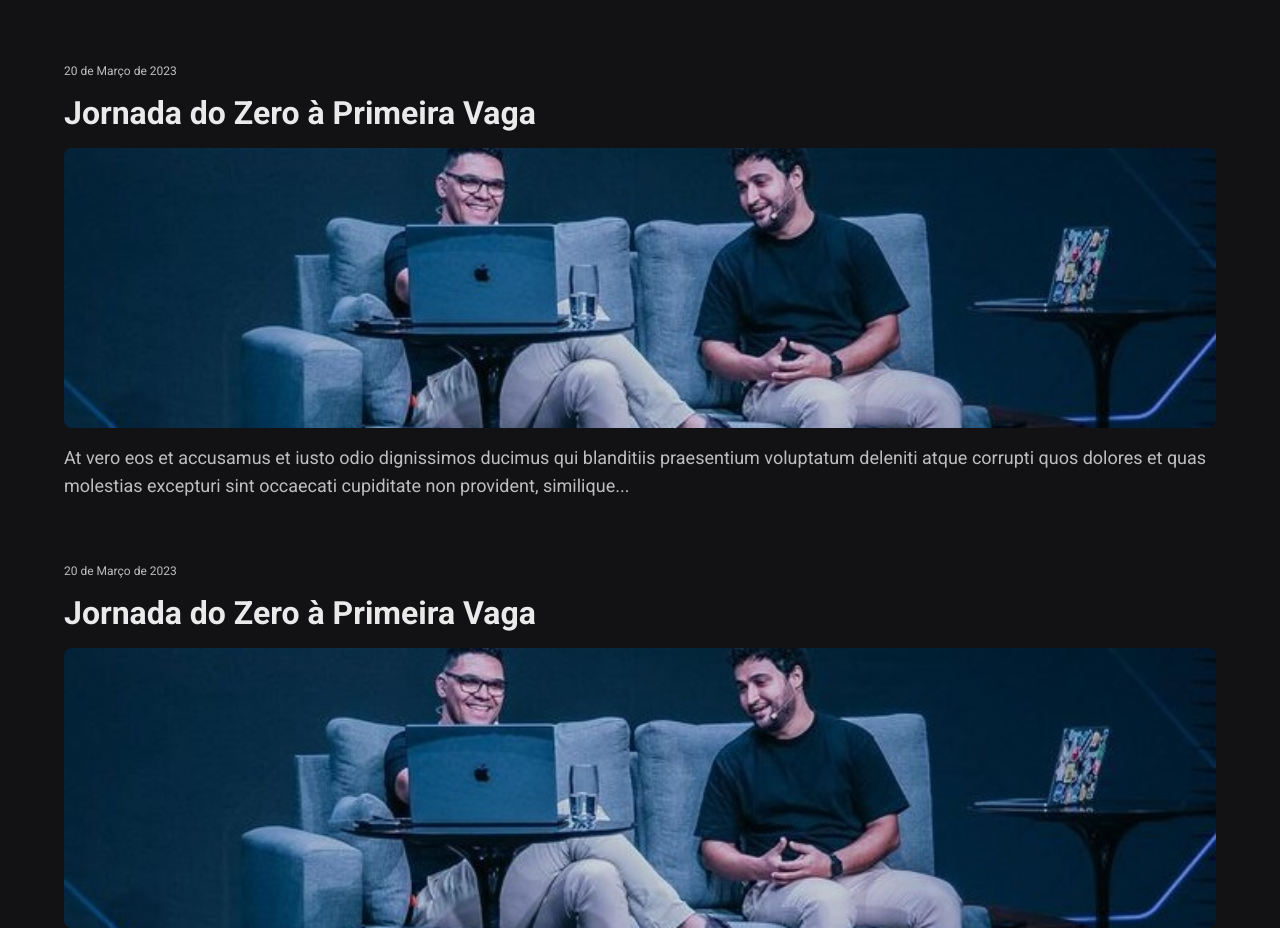
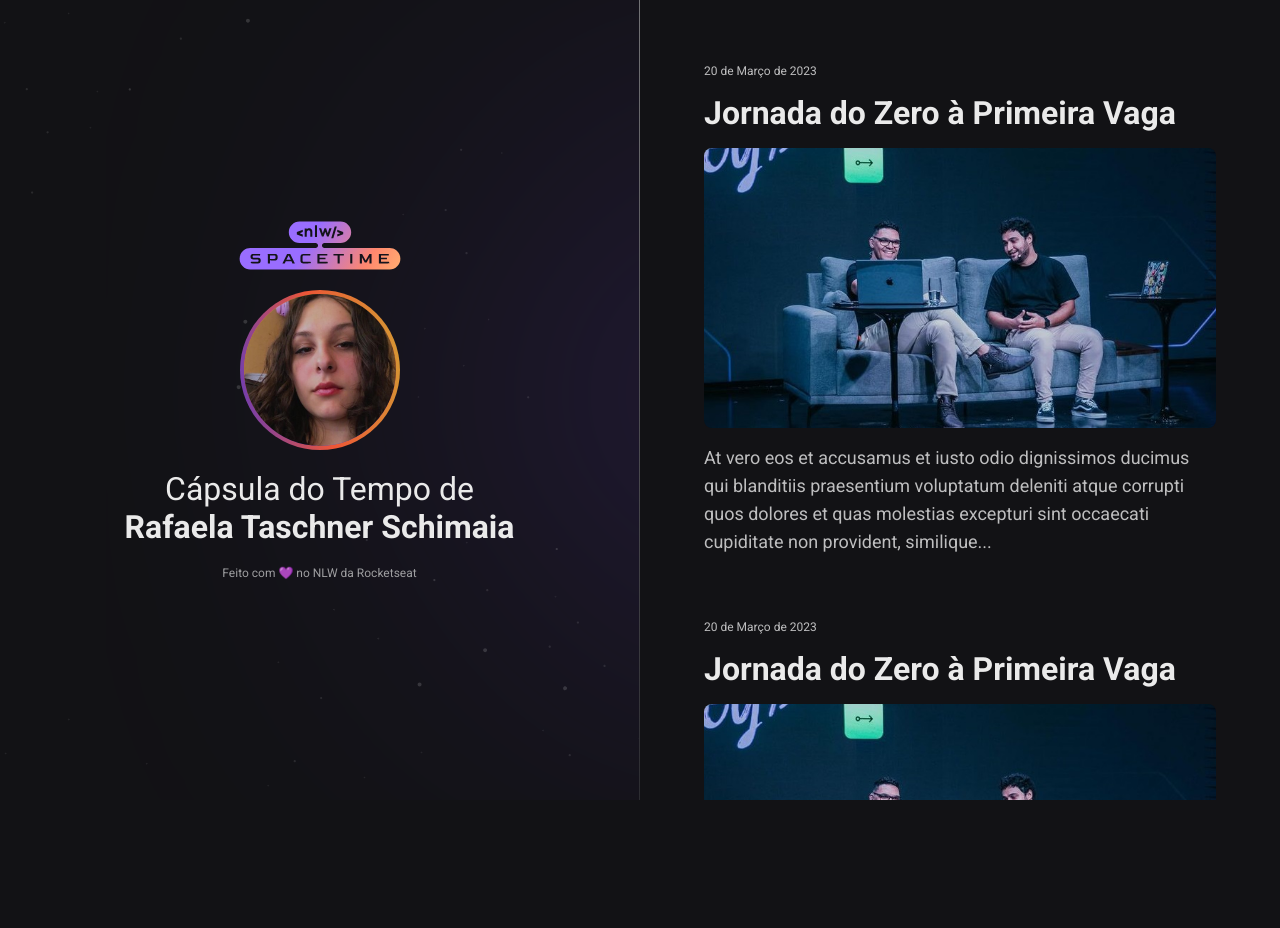
Before and after one commit to RafaelaTS14/NLW-2023, a plain HTML site: page index.html in a window 1280 px wide. Shown: the top 928 px of the page. After the commit the page ends 800 px from the top, so only its background shows below. Drawn offline with Linux system fonts and the light colour scheme.

Commit message:
criação de grid e estilização com rolagem

```diff
--- a/index.html
+++ b/index.html
@@ -17,6 +17,16 @@
 </head>
 
 <body>
+  <aside>
+    <img src="./assets/logo.svg" alt="Logo NLW">
+    <img src="./assets/suporte.png" alt="Foto da Rafaela">
+    <p>
+      Cápsula do Tempo de <br />
+      <strong> Rafaela Taschner Schimaia</strong>
+    </p>
+
+    <span>Feito com 💜 no NLW da Rocketseat</span>
+  </aside>
   <nav>
     <a href="https://www.youtube.com/live/3nz5HkUJaVU?feature=share" target="_blank" class="memory">
       <small>20 de Março de 2023</small>
--- a/styles.css
+++ b/styles.css
@@ -8,10 +8,17 @@ body {
   background-color: #121215;
   color: #EAEAEA;
   font-family: 'Roboto', sans-serif;
+  display: grid;
+  grid-template-areas: "profile timeline";
+  grid-template-columns: 1fr 1fr;
+  grid-template-rows: 100vh;
 }
 
 nav {
   padding: 64px;
+  grid-area: timeline;
+
+  overflow-y: scroll;
 }
 
 .memory {
@@ -44,3 +51,42 @@ nav {
   color: #bebebf;
   line-height: 28px;
 }
+
+aside {
+  grid-area: profile;
+
+  display: flex;
+  flex-direction: column;
+  align-items: center;
+  justify-content: center;
+  gap: 20px;
+
+  border-right: 1px solid;
+  border-image: linear-gradient(#727275, #2c2c31) 1;
+
+  background-image: url("./assets/background.svg");
+  background-position: top right;
+  background-repeat: no-repeat;
+  background-size: auto 100;
+
+}
+
+aside img:nth-child(2) {
+  width: 160px;
+  height: 160px;
+  border-radius: 50%;
+
+  border: 4px solid transparent;
+  background: linear-gradient(#d39e33, #ed5636, #633bbc) padding-box,
+    linear-gradient(260deg, #d39e33, #ed5636, #633bbc) border-box;
+}
+
+aside p {
+  font-size: 32px;
+  text-align: center;
+}
+
+aside span {
+  font-size: 12px;
+  color: #9e9ea0;
+}
```
Also changed, not shown: assets/background.svg (added), assets/logo.svg (added), assets/suporte.png (added).
